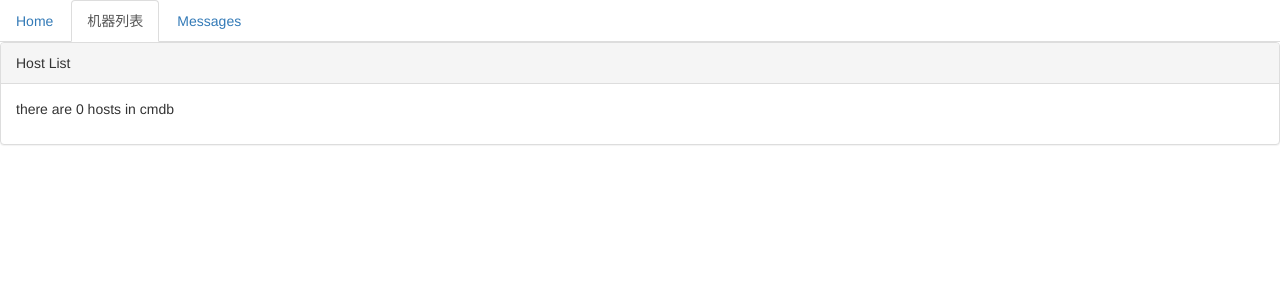
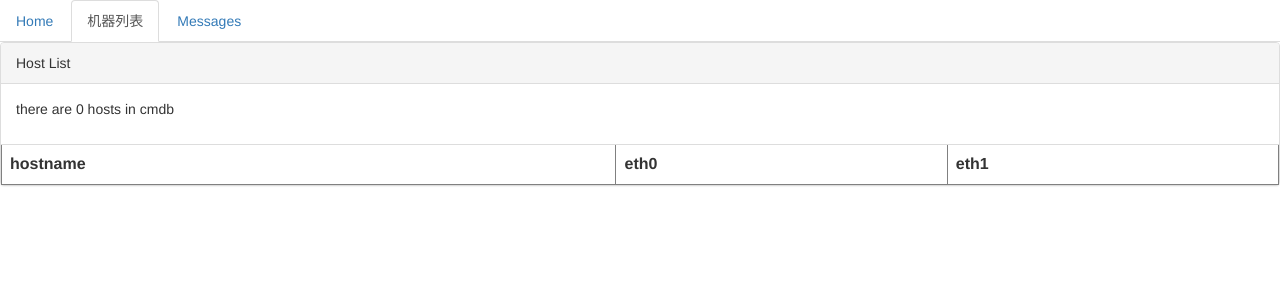
Before and after one commit to gqdw/zm_cmdb, a Django app: page /main/list/ in a window 1280 px wide. Shown: the top 300 px of the page. Run offline with Django 3.2, Linux system fonts and the light colour scheme; data that the repository does not hold is empty; some libraries are stand-ins or nearby versions.

Commit message:
add row info

```diff
--- a/zm_cmdb/main/templates/list.html
+++ b/zm_cmdb/main/templates/list.html
@@ -17,6 +17,11 @@
 	<p>there are {{ hosts|length }} hosts in cmdb </p>
 </div>
 <table border="1" class="table">
+<tr>
+<th>hostname</th>
+<th>eth0</th>
+<th>eth1</th>
+</tr>
 {% for host in hosts %}
         <tr>
                 <th>{{ host.hostname }} </th>
```
